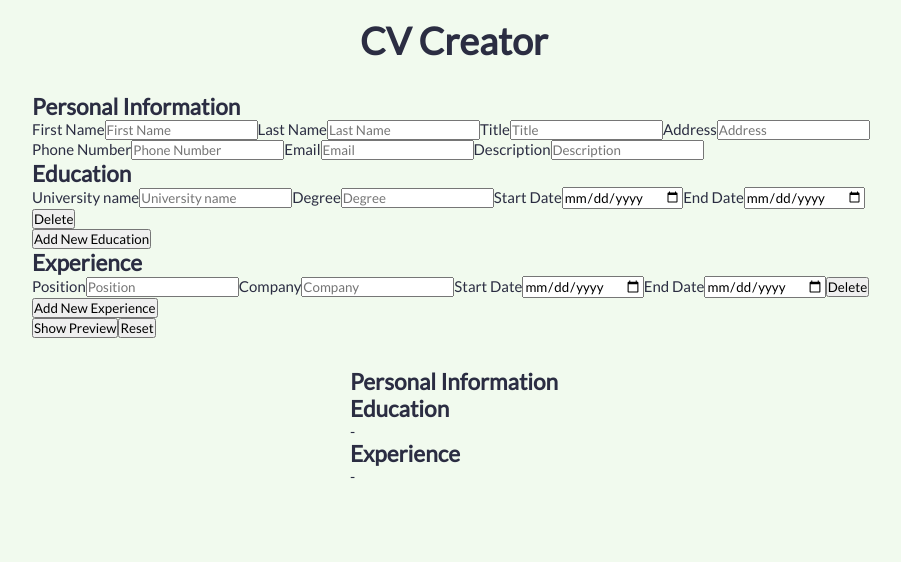
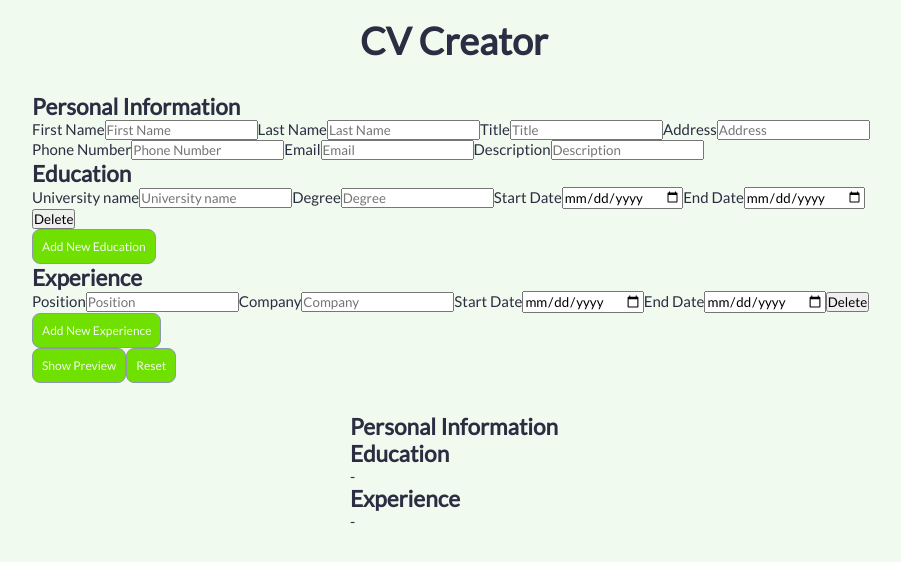
Before and after one commit to berkaysson/cv-creator-app, a React (Create React App) app: page / in a window 1280 px wide. Shown: the top 562 px of the page, without its empty margins (186-1087 px from the left). Built offline with nearby package versions, Linux system fonts and the light colour scheme.

Commit message:
Create Button component

```diff
--- a/src/UIElements/Button.js
+++ b/src/UIElements/Button.js
@@ -1,5 +1,36 @@
-const Button = ({onClick, text, type}) => {
-  return <button type={type} onClick={onClick}>{text}</button>
-}
+import React from "react";
+import styled from "styled-components";
+
+const StyledButton = styled.button`
+  background-color: ${(props) =>
+    props.buttonType === "secondary"
+      ? "var(--grey-color)"
+      : props.buttonType === "danger"
+      ? "var(--danger-color)"
+      : props.buttonType === "add"
+      ? "var(--light-color)"
+      : "var(--theme-color)"};
+  color: ${props => (props.buttonType === 'add' ? 'var(--grey-color)' : 'var(--light-color)')};
+  border: 1px ${(props) => (props.buttonType === "add" ? "dashed" : "solid")};
+  border-color: ${props => (props.buttonType === 'add' ? 'var(--grey-color)' : 'var(--light-grey-color)')};
+  border-radius: var(--button-border-radius);
+  padding: var(--btn-padding);
+  font-size: var(--font-sl);
+  cursor: pointer;
+  width: ${props => (props.buttonType === 'add' ? '100%' : 'auto')};
+  margin-top: ${props => (props.buttonType === 'add' ? 'var(--margin)' : 'auto')};
+
+  &:hover {
+    opacity: 0.9;
+  }
+`;
+
+const Button = ({ onClick, text, type, buttonType }) => {
+  return (
+    <StyledButton type={type} onClick={onClick} buttonType={buttonType}>
+      {text}
+    </StyledButton>
+  );
+};
 
 export default Button;
```
